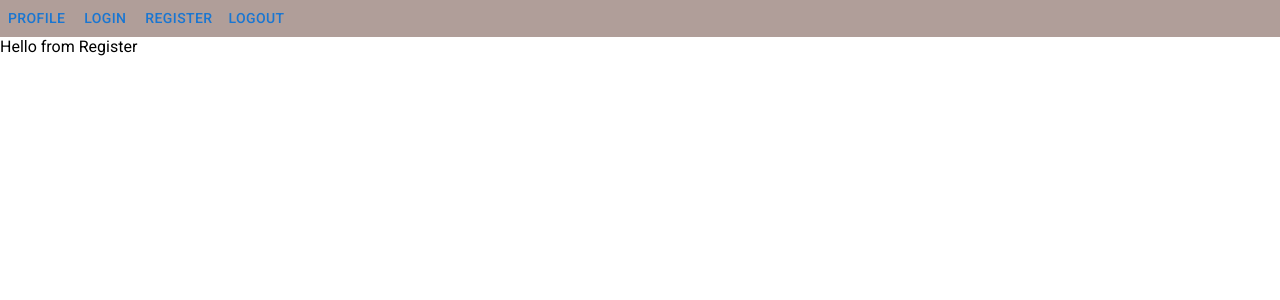
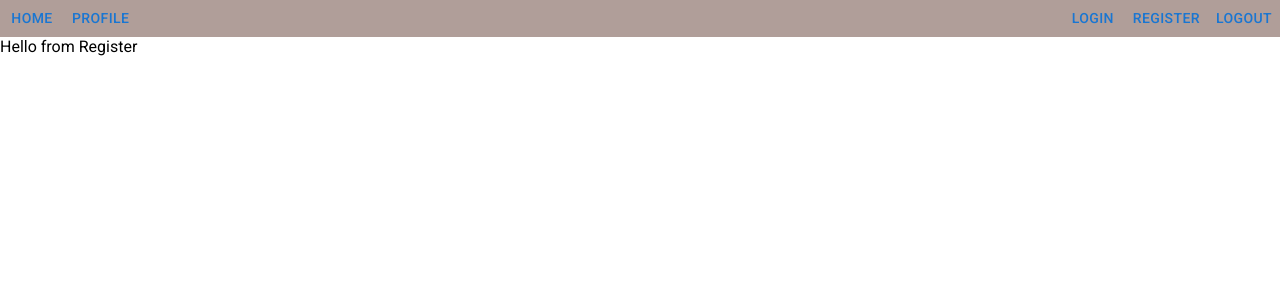
Before and after one commit to StephhyL/NightLight, a React (Create React App) app in the folder front-end-client/: page /register in a window 1280 px wide. Shown: the top 300 px of the page. Built offline with nearby package versions, Linux system fonts and the light colour scheme.

Commit message:
style for Nav

```diff
--- a/front-end-client/src/components/Navigation.jsx
+++ b/front-end-client/src/components/Navigation.jsx
@@ -12,6 +12,15 @@ const Navigation = () => {
 
   return (
     <div className="nav-bar">
+      <div className="left-nav">
+        <Button
+          variant="text"
+          onClick={() => {
+            navigate("/");
+          }}
+        >
+          Home
+        </Button>
         <Button
           variant="text"
           onClick={() => {
@@ -20,6 +29,8 @@ const Navigation = () => {
         >
           Profile
         </Button>
+      </div>
+      <div className="right-nav">
         <Button
           variant="text"
           onClick={() => {
@@ -45,6 +56,7 @@ const Navigation = () => {
           Logout
         </Button>
       </div>
+    </div>
   );
 };
 
--- a/front-end-client/src/stylesheets/css/Navigation.css
+++ b/front-end-client/src/stylesheets/css/Navigation.css
@@ -1 +1 @@
-.nav-bar{background-color:#b09e99}.hello{background-color:green}
+.nav-bar{background-color:#b09e99;display:flex;justify-content:space-between}
--- a/front-end-client/src/stylesheets/sass/Navigation.scss
+++ b/front-end-client/src/stylesheets/sass/Navigation.scss
@@ -2,8 +2,6 @@
 
 .nav-bar {
   background-color: $nav-background;
+  display: flex;
+  justify-content: space-between;
 }
-
-.hello {
-  background-color: green;
-}
```
Lines whose indentation alone changed are shown as unchanged.
